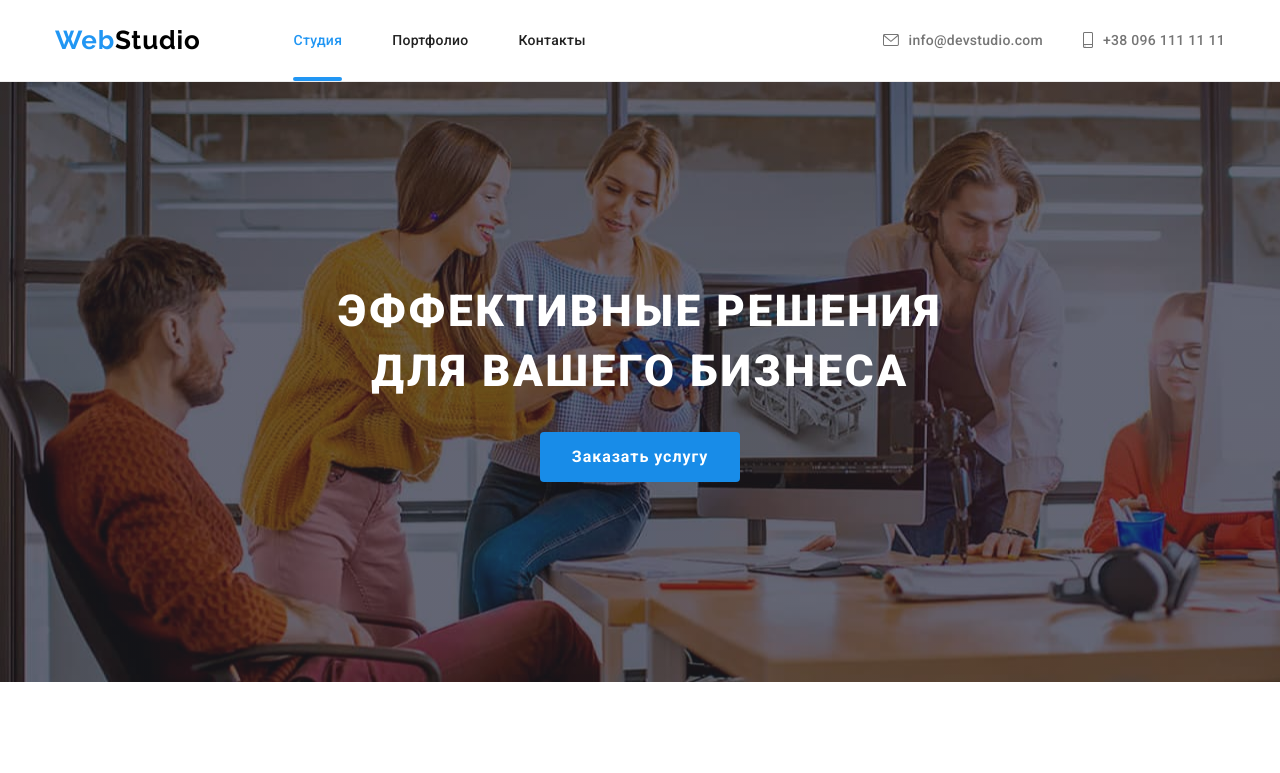
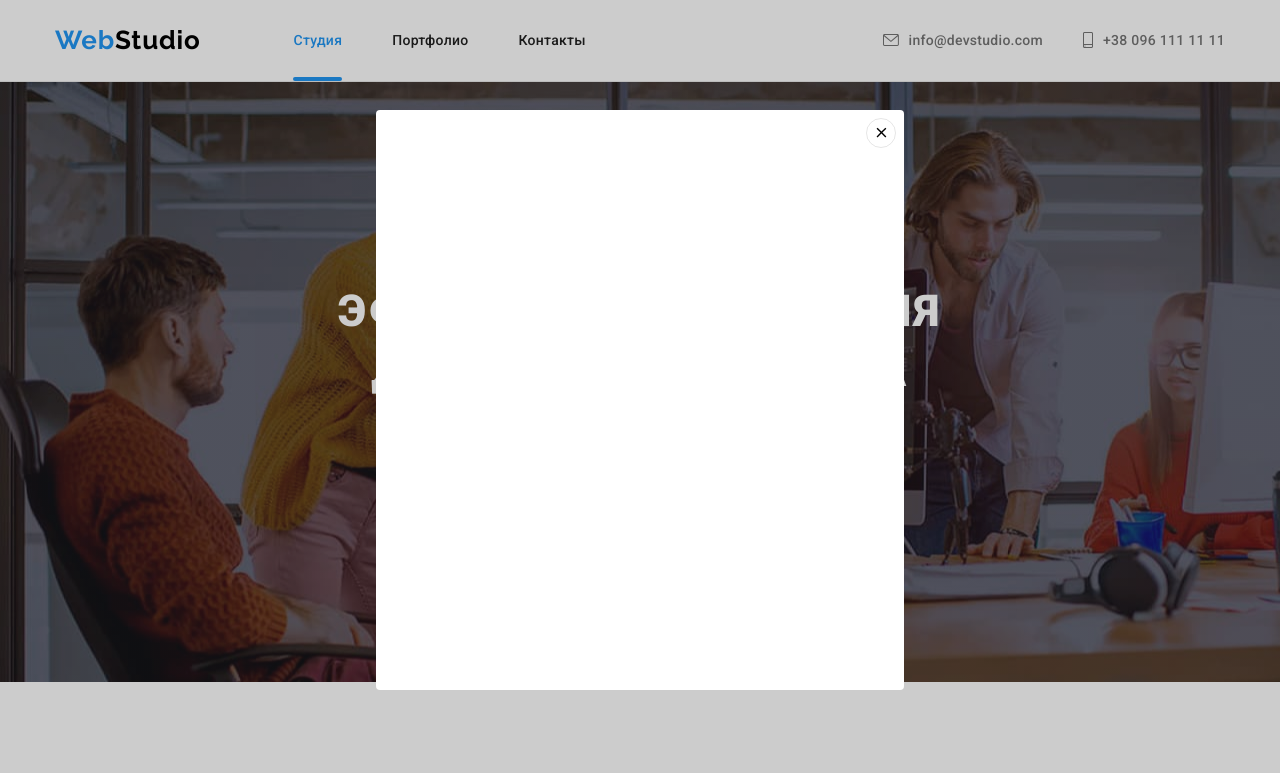
Before and after one commit to VladimirZuz/goit-homework-ws-05, a plain HTML site: page index.html in a window 1280 px wide. Shown: the top 773 px of the page. Drawn offline with nearby package versions, Linux system fonts and the light colour scheme.

Commit message:
дз-5 модальное окно

```diff
--- a/css/style.css
+++ b/css/style.css
@@ -734,4 +734,46 @@ body {
   line-height: 1.87;
   color: #757575;
 }
-/*==============================END PORTFOLIO 2 PROECT==============*/
+/*=====================END PORTFOLIO 2 PROECT======================*/
+
+/*=========================MODAL WINDOW============================*/
+.backdrop {
+  position: fixed;
+  top: 0;
+  left: 0;
+  width: 100vw;
+  height: 100vh;
+  background-color: rgba(0, 0, 0, 0.2);
+  z-index: 100;
+}
+
+.modal {
+  position: absolute;
+  top: 50%;
+  left: 50%;
+  transform: translate(-50%, -50%);
+  width: 528px;
+  height: 580px;
+  border-radius: 4px;
+  background: #ffffff;
+}
+
+.modal-close-btn {
+  position: absolute;
+  top: 8px;
+  right: 8px;
+  width: 30px;
+  height: 30px;
+  background: transparent;
+  border: 1px solid rgba(0, 0, 0, 0.1);
+  border-radius: 50%;
+}
+
+.modal-close-btn-icon {
+  display: flex;
+  justify-content: center;
+  align-items: center;
+  padding-right: 2px;
+}
+
+/*======================END MODAL WINDOW============================*/
--- a/index.html
+++ b/index.html
@@ -26,7 +26,7 @@
         <nav class="page-header-nav">
           <a class="logo link" href="./index.html">Web<span class="logo-color">Studio</span></a>
 
-          <!--НАВИГАЦИЯ НА ДРУГИЕ СТРАНИЦЫ-->
+          <!----------------------НАВИГАЦИЯ НА ДРУГИЕ СТРАНИЦЫ--------------------->
           <ul class="site-nav-list list">
             <li class="site-nav-item">
               <a class="site-nav-link current" href="./index.html">Студия</a>
@@ -72,7 +72,7 @@
         </div>
       </section>
 
-      <!--СЕКЦИЯ 2 ВНИМАНИЕ К ДЕТАЛЯМ-->
+      <!---------------------СЕКЦИЯ 2 ВНИМАНИЕ К ДЕТАЛЯМ------------------------->
 
       <section class="feature section">
         <div class="container">
@@ -128,7 +128,7 @@
         </div>
       </section>
 
-      <!--СЕКЦИЯ-3 ЧЕМ МЫ ЗНИМАЕМСЯ-->
+      <!----------------------СЕКЦИЯ-3 ЧЕМ МЫ ЗНИМАЕМСЯ--------------------->
       <section class="job">
         <div class="container">
           <h2 class="job-title">Чем мы занимаемся</h2>
@@ -175,7 +175,7 @@
         </div>
       </section>
 
-      <!--СЕКЦИЯ 4 НАША КОМАНДА-->
+      <!-----------------------СЕКЦИЯ 4 НАША КОМАНДА------------------------->
       <section class="team section">
         <div class="container">
           <h2 class="team-title">Наша команда</h2>
@@ -359,7 +359,7 @@
         </div>
       </section>
 
-      <!--СЕКЦИЯ 5 ПОСТОЯННЫЕ КЛИЕНТЫ-->
+      <!---------------------------СЕКЦИЯ 5 ПОСТОЯННЫЕ КЛИЕНТЫ------------------------->
       <section class="section client-section">
         <div class="container">
           <h2 class="client-title">Постоянные клиенты</h2>
@@ -411,7 +411,7 @@
       </section>
     </main>
 
-    <!--FOOTER-->
+    <!---------------------------------FOOTER--------------------------------->
     <footer class="footer">
       <div class="container container-footer">
         <div class="footer-address">
@@ -475,5 +475,16 @@
         </div>
       </div>
     </footer>
+
+    <!-------------------------------MODAL WINDOW-------------------------------->
+    <div class="backdrop">
+      <div class="modal">
+        <button type="button" class="modal-close-btn">
+          <svg class="modal-close-btn-icon" width="18" height="18">
+            <use href="./images/spritem.svg#icon-close"></use>
+          </svg>
+        </button>
+      </div>
+    </div>
   </body>
 </html>
```
Also changed, not shown: images/spritem.svg (added).
